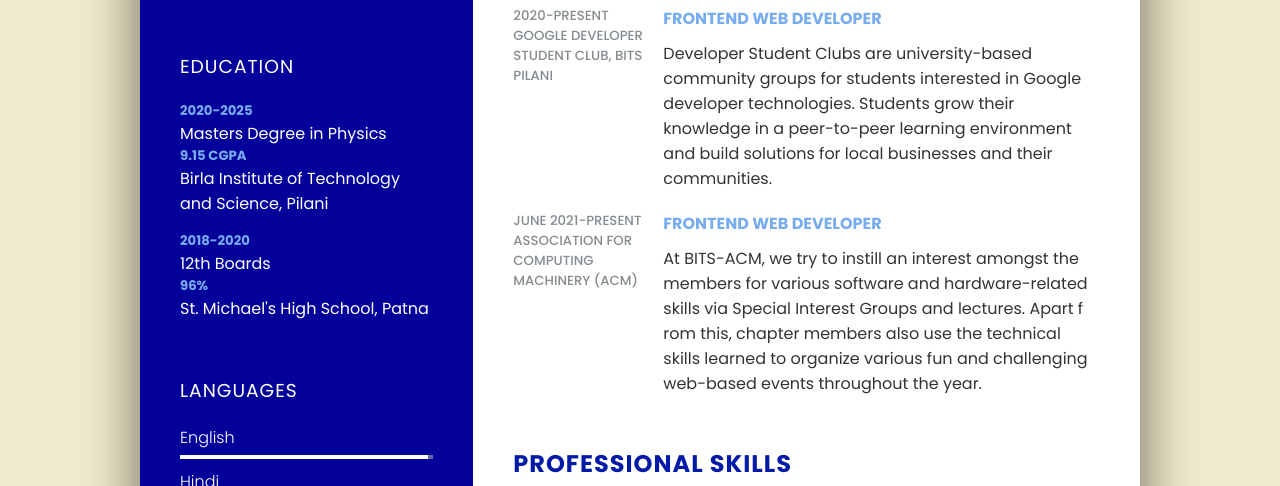
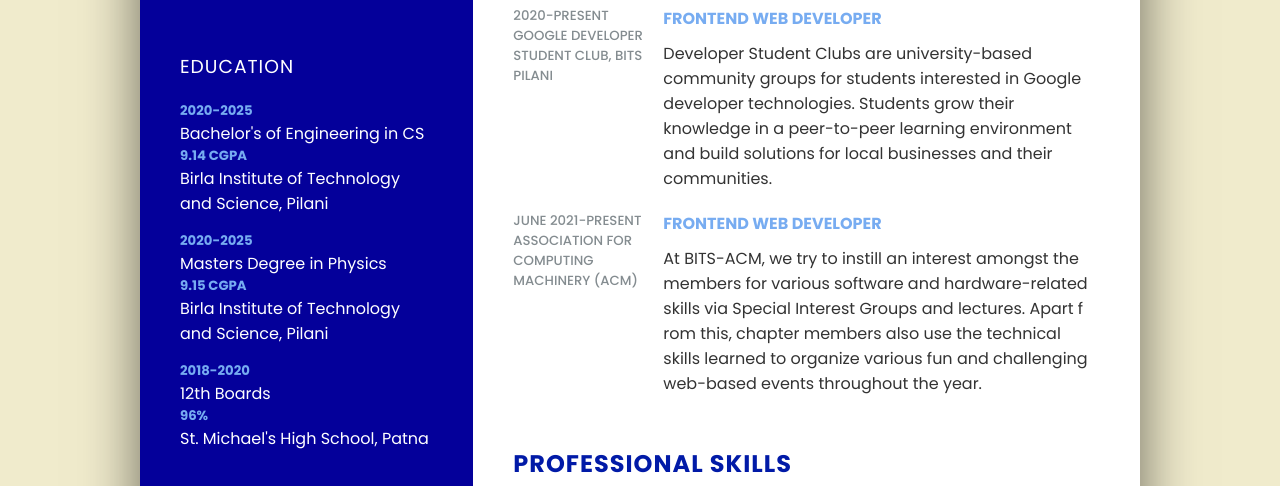
Before and after one commit to alvinuday/responsiveResume, a plain HTML site: page index.html in a window 1280 px wide. Shown: the part 614-1100 px from the top of the page. Drawn offline with Linux system fonts and the light colour scheme.

Commit message:
Update index.html
add CS degree

```diff
--- a/index.html
+++ b/index.html
@@ -64,6 +64,12 @@
         <div class="contactInfo education">
           <h3 class="title">Education</h3>
           <ul>
+            <li>
+              <h5>2020-2025</h5>
+              <h4>Bachelor's of Engineering in CS</h4>
+              <h5>9.14 CGPA</h5>
+              <h4>Birla Institute of Technology and Science, Pilani</h4>
+            </li>
             <li>
               <h5>2020-2025</h5>
               <h4>Masters Degree in Physics</h4>
```
